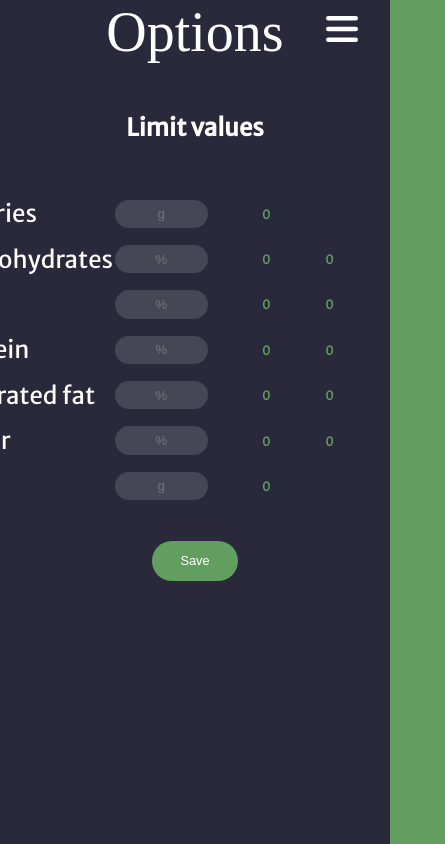
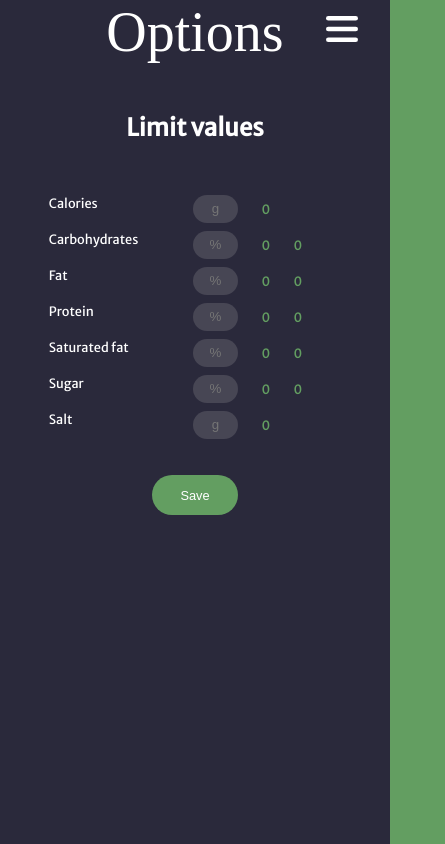
Before and after one commit to Flotsam3/MacroMonitor, a React (Vite) app: page /options in a window 390 px wide. Shown: the whole page, 445 px wide, since content can reach past the window. Built offline with nearby package versions, Linux system fonts and the light colour scheme; the HTML template or start-up script is replaced by a standard one; a web font is replaced by a local one.

Commit message:
feat(Options):add responsiveness for mobile and desktop

```diff
--- a/src/components/Molecules/OptionItem.module.scss
+++ b/src/components/Molecules/OptionItem.module.scss
@@ -2,13 +2,19 @@
 
 .valueWrapper {
     display: flex;
-    justify-content: space-between;
-    width: 30%;
-    min-width: 500px;
+    justify-content: center;
+    width: 75%;
     padding: 0.3em 0;
-    font-size: 1.5rem;
+    font-size: clamp(0.8rem, 1.8vw, 1.5rem);
+    p {
+      width: 250px;
+       @media screen and (max-width: 1000px) {
+         width: 150px;
+      }
+    }
     .inputWrapper {
       display: flex;
+      justify-content: center;
       align-items: center;
       gap: 0.5em;
       p {
@@ -16,6 +22,9 @@
          font-size: 0.8rem;
          color: var.$primary-bg;
          text-align: right;
+         @media screen and (max-width: 1000px) {
+            width: 2em;
+         }
       }
       input {
           width: 20%;
@@ -26,6 +35,9 @@
           border: none;
           border-radius: 99vh;
           outline: none;
+          @media screen and (max-width: 700px) {
+            width: 10%;
+          }
        }
        input:focus {
           background-color: var.$primary-bg;
--- a/src/services/api.ts
+++ b/src/services/api.ts
@@ -1,6 +1,6 @@
 import { Options } from "../context/OptionContext";
 
-const URL:string = "https://macromonitor-backend.onrender.com";
+const URL:string = "http://localhost:5000";
 
 export const createOptions = async(payload:object)=>{
     const response = await fetch(URL + "/options",{
```
Also changed, not shown: src/pages/Options.tsx (indentation only).
